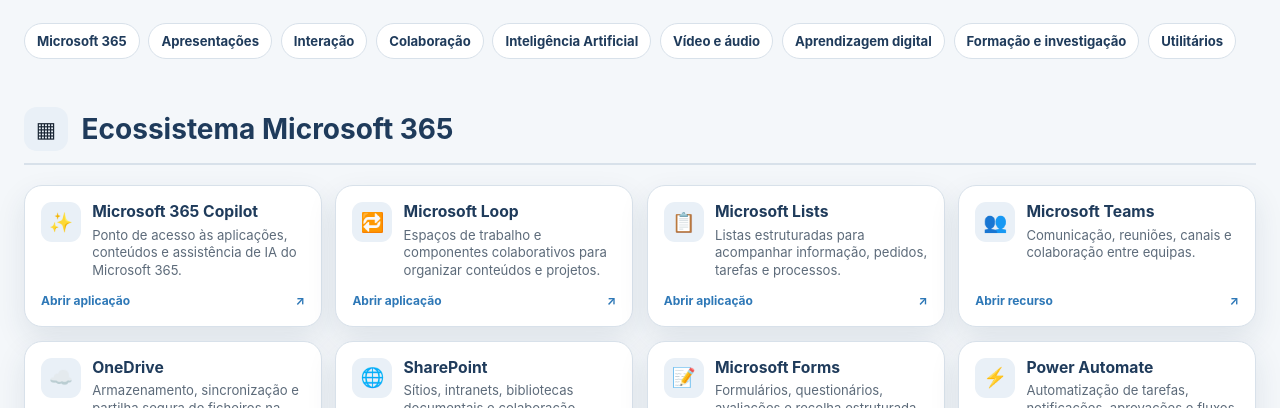
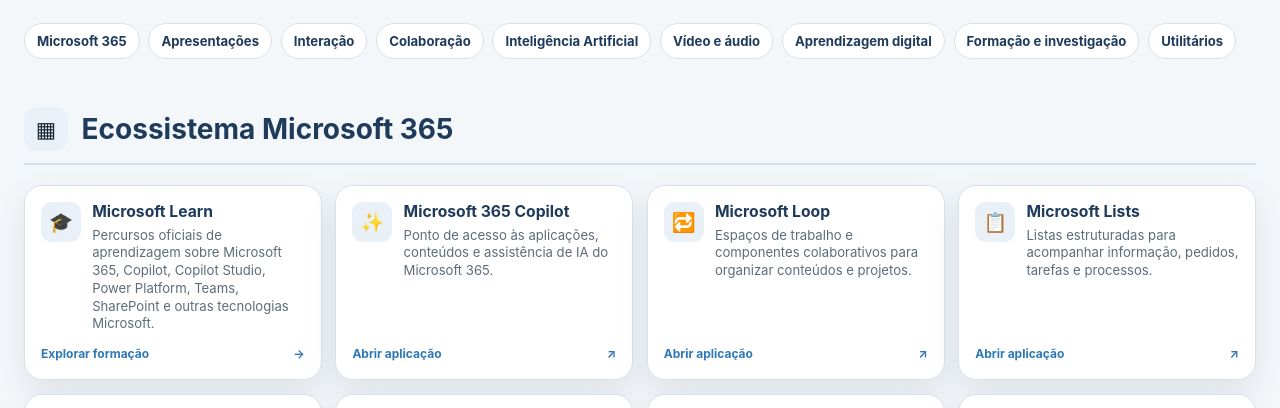
Before and after one commit to joaopernas/joaopernas.github.io, a plain HTML site: page recursos.html in a window 1280 px wide. Shown: the part 338-746 px from the top of the page. Drawn offline with Linux system fonts and the light colour scheme.

Commit message:
Add files via upload

```diff
--- a/recursos.html
+++ b/recursos.html
@@ -371,6 +371,7 @@
  <section class="category" id="microsoft">
  <div class="category-heading"><span class="category-icon" aria-hidden="true">▦</span><h2 class="category-title">Ecossistema Microsoft 365</h2></div>
  <div class="resources-grid">
+ <a href="recursos/microsoft-learn.html" class="resource-card"><span class="resource-top"><span class="resource-icon" aria-hidden="true">🎓</span><span><span class="resource-name">Microsoft Learn</span><span class="resource-description">Percursos oficiais de aprendizagem sobre Microsoft 365, Copilot, Copilot Studio, Power Platform, Teams, SharePoint e outras tecnologias Microsoft.</span></span></span><span class="resource-action">Explorar formação <span aria-hidden="true">→</span></span></a>
  <a href="https://www.microsoft365.com/" target="_blank" rel="noopener noreferrer" class="resource-card"><span class="resource-top"><span class="resource-icon">✨</span><span><span class="resource-name">Microsoft 365 Copilot</span><span class="resource-description">Ponto de acesso às aplicações, conteúdos e assistência de IA do Microsoft 365.</span></span></span><span class="resource-action">Abrir aplicação <span>↗</span></span></a>
  <a href="https://loop.cloud.microsoft/" target="_blank" rel="noopener noreferrer" class="resource-card"><span class="resource-top"><span class="resource-icon">🔁</span><span><span class="resource-name">Microsoft Loop</span><span class="resource-description">Espaços de trabalho e componentes colaborativos para organizar conteúdos e projetos.</span></span></span><span class="resource-action">Abrir aplicação <span>↗</span></span></a>
  <a href="https://lists.microsoft.com/" target="_blank" rel="noopener noreferrer" class="resource-card"><span class="resource-top"><span class="resource-icon">📋</span><span><span class="resource-name">Microsoft Lists</span><span class="resource-description">Listas estruturadas para acompanhar informação, pedidos, tarefas e processos.</span></span></span><span class="resource-action">Abrir aplicação <span>↗</span></span></a>
@@ -428,6 +429,7 @@
  <div class="resources-grid">
  <a href="https://chatgpt.com/" target="_blank" rel="noopener noreferrer" class="resource-card"><span class="resource-top"><span class="resource-icon">💭</span><span><span class="resource-name">ChatGPT</span><span class="resource-description">Assistente de IA para escrita, análise, aprendizagem e criação.</span></span></span><span class="resource-action">Abrir recurso <span>↗</span></span></a>
  <a href="https://copilot.microsoft.com" target="_blank" rel="noopener noreferrer" class="resource-card"><span class="resource-top"><span class="resource-icon">✨</span><span><span class="resource-name">Microsoft Copilot</span><span class="resource-description">Assistente de IA da Microsoft para pesquisa, criação e produtividade.</span></span></span><span class="resource-action">Abrir recurso <span>↗</span></span></a>
+ <a href="recursos/founderz.html" class="resource-card"><span class="resource-top"><span class="resource-icon" aria-hidden="true">🧠</span><span><span class="resource-name">Founderz | AI Business School</span><span class="resource-description">Formação em Inteligência Artificial, Microsoft 365 Copilot, engenharia de prompts, agentes, automatização e utilização responsável da IA.</span></span></span><span class="resource-action">Explorar formação <span aria-hidden="true">→</span></span></a>
  <a href="https://gemini.google.com" target="_blank" rel="noopener noreferrer" class="resource-card"><span class="resource-top"><span class="resource-icon">💠</span><span><span class="resource-name">Google Gemini</span><span class="resource-description">Assistente multimodal de IA do Google.</span></span></span><span class="resource-action">Abrir recurso <span>↗</span></span></a>
  <a href="https://aistudio.google.com" target="_blank" rel="noopener noreferrer" class="resource-card"><span class="resource-top"><span class="resource-icon">🧪</span><span><span class="resource-name">Google AI Studio</span><span class="resource-description">Experimentação com modelos Gemini, instruções e protótipos.</span></span></span><span class="resource-action">Abrir recurso <span>↗</span></span></a>
  <a href="https://notebooklm.google.com" target="_blank" rel="noopener noreferrer" class="resource-card"><span class="resource-top"><span class="resource-icon">📓</span><span><span class="resource-name">NotebookLM</span><span class="resource-description">Análise e síntese de fontes próprias com apoio de IA.</span></span></span><span class="resource-action">Abrir recurso <span>↗</span></span></a>
@@ -487,3 +489,8 @@
  </footer>
 </body>
 </html>
+
+
+
+
+gera o código COMPLETO e CORRIGIDO
```
